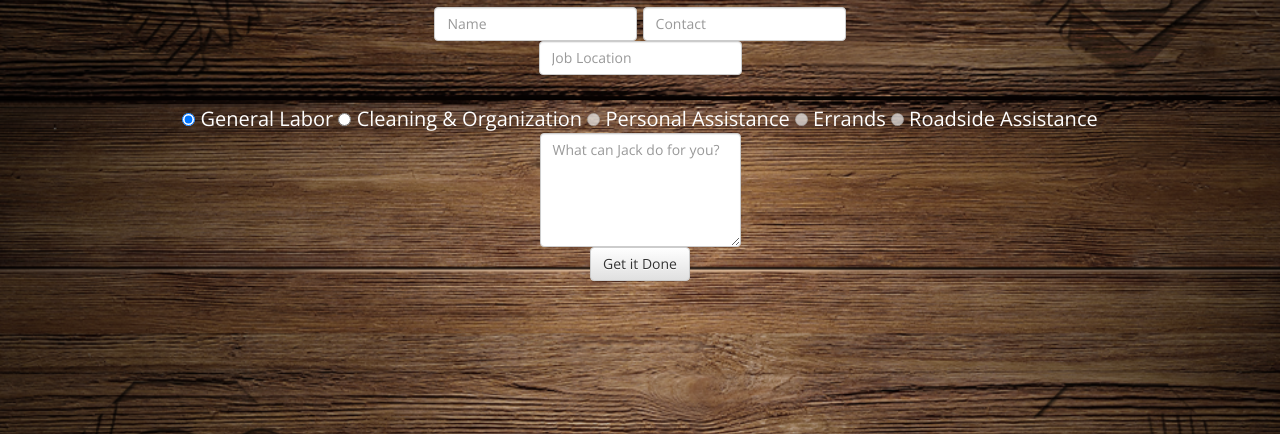
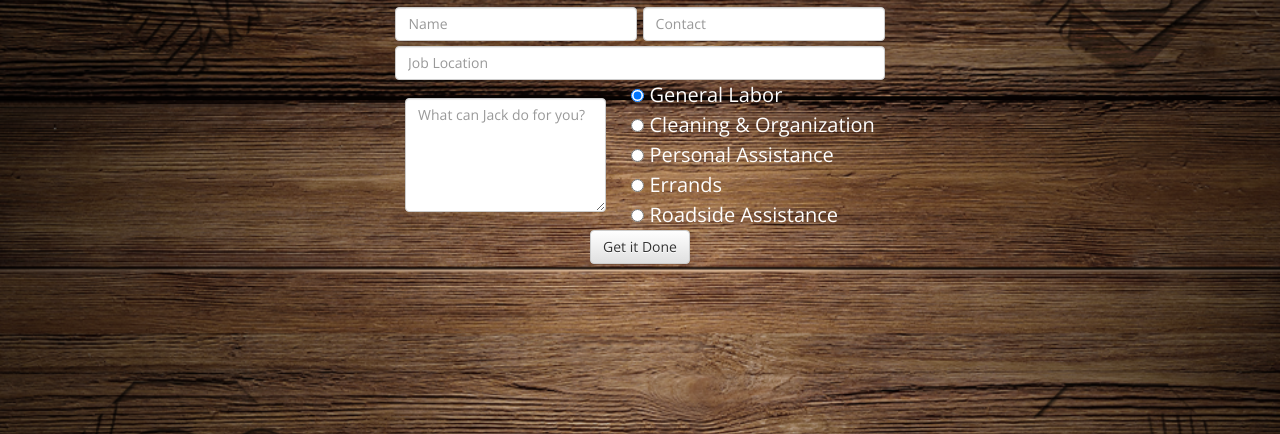
Before and after one commit to micvic/Bootjack, a plain HTML site: page calljack.html in a window 1280 px wide. Shown: the part 366-800 px from the top of the page. Drawn offline with nearby package versions, Linux system fonts and the light colour scheme.

Commit message:
calljack form formatting

```diff
--- a/calljack.html
+++ b/calljack.html
@@ -63,51 +63,53 @@
                     <form class="form-inline" method="post" action="http://www.everymanjack.net/emailme">
                         <div class="form-group">
                             <label class="sr-only" for="Name">Name</label>
-                            <input type="text" class="form-control" id="Name" placeholder="Name">
+                            <input type="text" class="form-control" id="Name" placeholder="Name" style="width:242px">
                             <label class="sr-only" for="Name">Contact</label>
-                            <input type="text" class="form-control" id="Contact" placeholder="Contact">
-                        </div></br>
+                            <input type="text" class="form-control" id="Contact" placeholder="Contact" style="width:242px">
+                        </div><br />
                         <div class="form-group">
                             <label class="sr-only" for="Job Location">Job Location</label>
-                            <input type="text" class="form-control" id="Name" placeholder="Job Location">
-                        </div></br>
+                            <input type="text" class="form-control" id="Name" placeholder="Job Location" style="width:490px; margin-top:5px">
+                        </div><br />
                         <div class="row">
                             <div class="col-lg-12">
-                                <div class="input-group">
-                                </div>
-                            </div>
-                            <form class="form-inline">
+                                <textarea class="form-control" rows="5" placeholder="What can Jack do for you?" maxlength="132"></textarea>
+                                <div class="btn-group-vertical" role="group">
+                                    <div class="input-group" style="text-align:left">
                                         <div class="radio">
                                             <label>
                                                 <input type="radio" name="optionsRadios" id="optionsRadios1" value="General" checked>
                                                 General Labor
                                             </label>
-                                </div>
+                                        </div><br />
                                         <div class="radio">
                                             <label>
                                                 <input type="radio" name="optionsRadios" id="optionsRadios2" value="Cleaning">
                                                 Cleaning & Organization
                                             </label>
-                                </div>
-                                <div class="radio disabled">
+                                        </div><br />
+                                        <div class="radio">
                                             <label>
-                                        <input type="radio" name="optionsRadios" id="optionsRadios3" value="Personal" disabled>
+                                                <input type="radio" name="optionsRadios" id="optionsRadios3" value="Personal">
                                                 Personal Assistance
                                             </label>
-                                </div>
-                                <div class="radio disabled">
+                                        </div><br />
+                                        <div class="radio">
                                             <label>
-                                        <input type="radio" name="optionsRadios" id="optionsRadios3" value="Errands" disabled>
+                                                <input type="radio" name="optionsRadios" id="optionsRadios3" value="Errands">
                                                 Errands
                                             </label>
-                                </div>
-                                <div class="radio disabled">
+                                        </div><br />
+                                        <div class="radio">
                                             <label>
-                                        <input type="radio" name="optionsRadios" id="optionsRadios3" value="Roadside Assistance" disabled>
+                                                <input type="radio" name="optionsRadios" id="optionsRadios3" value="Roadside Assistance">
                                                 Roadside Assistance
                                             </label>
+                                        </div><br />
                                     </div>
-                            </form>
+                                </div>
+                            </div>
+
                             <!--<div class="row">-->
                             <!--<div class="col-lg-10 col-lg-offset-1">
                                 <ul class="nav nav-tabs">
@@ -119,12 +121,7 @@
                                 </ul>
                             </div>
                         </div>-->
-                            <div class="row">
-                                <div class="row">
-                                    <div class="col-lg-12"><textarea class="form-control" rows="5" placeholder="What can Jack do for you?" maxlength="132"></textarea></div>
-                                </div>
 
-                            </div>
                             <div>
                                 <input class="btn btn-default" type="submit" value="Get it Done">
                             </div>
--- a/css/main.css
+++ b/css/main.css
@@ -118,3 +118,8 @@ a{
     border:2px solid black;
     border-top:none;
 }
+
+.radio{
+    margin-left:20px;
+    display:block;
+}
```
Lines whose indentation alone changed are shown as unchanged.
